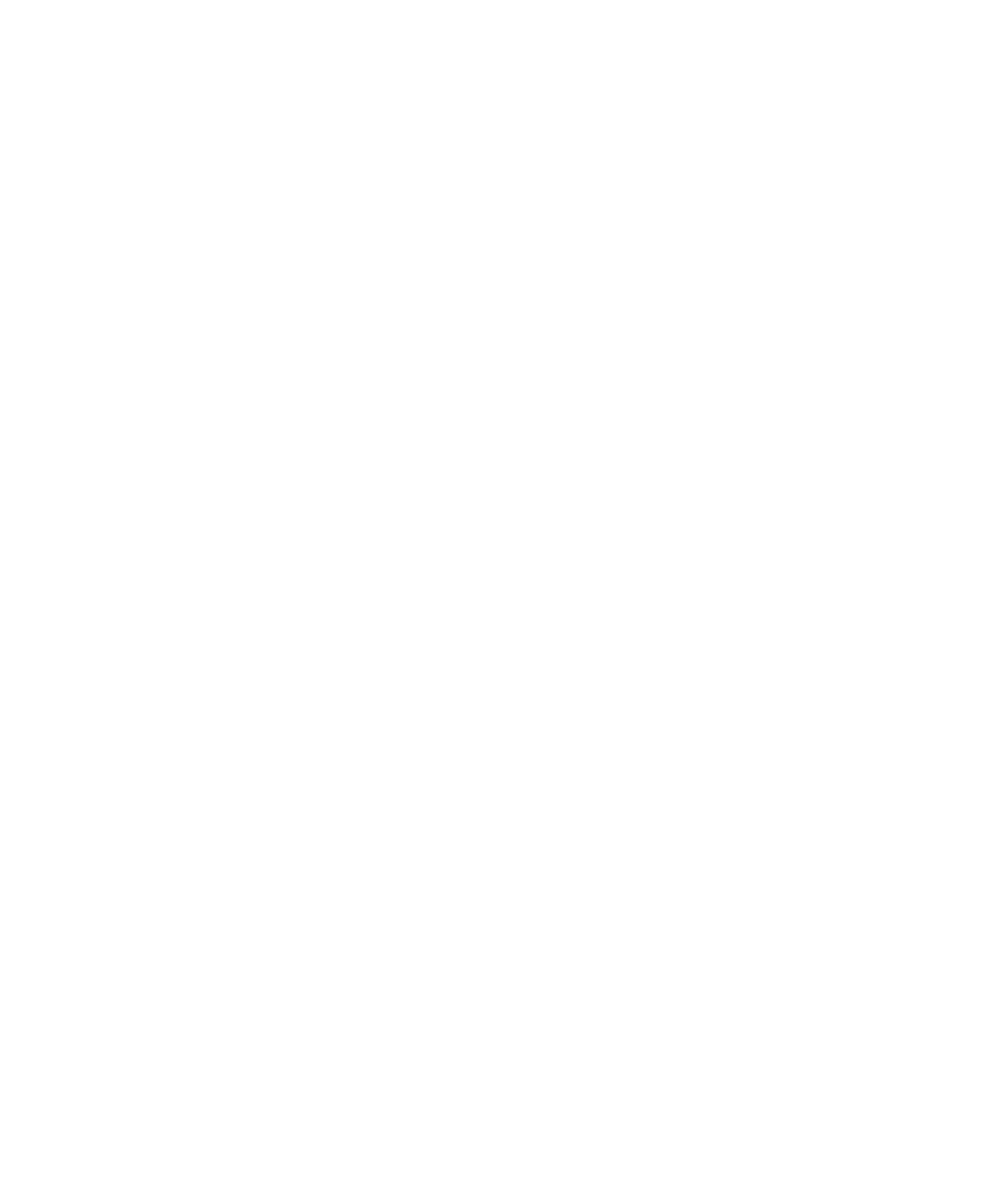
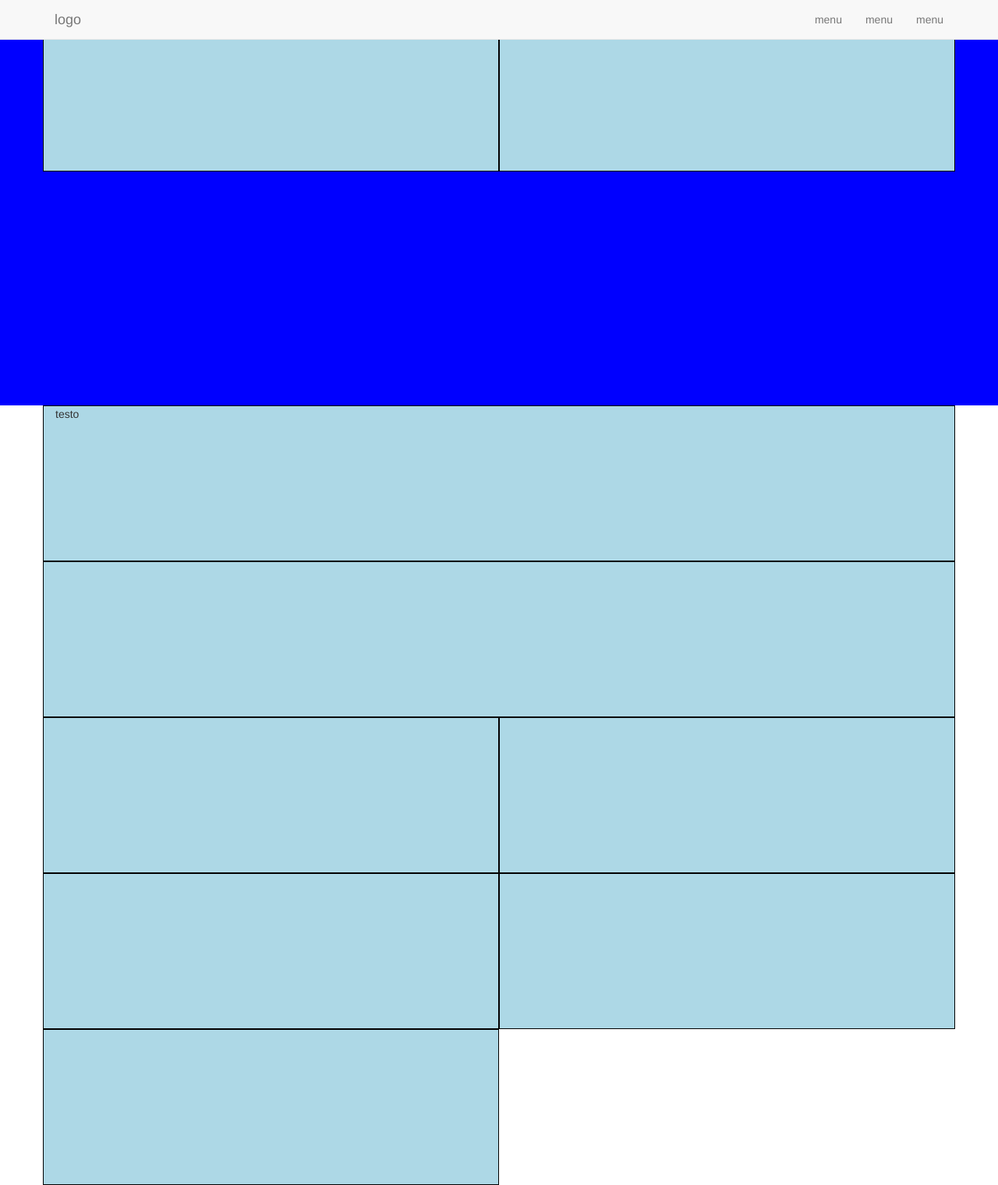
Before and after one commit to sartori-marco/html-css-digitalocean, a plain HTML site: page index.html in a window 1280 px wide. Shown: the whole page at 78% size. Before the commit the page ends 800 px from the top, so only its background shows below. Drawn offline with nearby package versions, Linux system fonts and the light colour scheme.

Commit message:
add section

```diff
--- a/css/style.css
+++ b/css/style.css
@@ -0,0 +1,14 @@
+.debug [class*='col-']{
+  background-color: lightblue;
+  border: 1px solid black;
+  height: 200px;
+}
+
+/* start jumbotron */
+#jumbotron{
+  background-color: blue;
+  height: 500px;
+  margin-top: 20px;
+}
+
+/* end jumbotron */
--- a/index.html
+++ b/index.html
@@ -5,8 +5,126 @@
   <meta name="viewport" content="width=device-width, initial-scale=1.0">
   <meta http-equiv="X-UA-Compatible" content="ie=edge">
   <title>Document</title>
+  <link rel="stylesheet" href="css/style.css">
+  <link rel="stylesheet" href="https://stackpath.bootstrapcdn.com/bootstrap/3.4.1/css/bootstrap.min.css" integrity="sha384-HSMxcRTRxnN+Bdg0JdbxYKrThecOKuH5zCYotlSAcp1+c8xmyTe9GYg1l9a69psu" crossorigin="anonymous">
 </head>
 <body>
 
+  <!-- start header -->
+  <header>
+  <!--start nav -->
+  <div class="container">
+    <nav class="navbar navbar-default navbar-fixed-top ms_navbar">
+  <div class="container">
+    <!-- Brand and toggle get grouped for better mobile display -->
+    <div class="navbar-header">
+      <button type="button" class="navbar-toggle collapsed" data-toggle="collapse" data-target="#bs-example-navbar-collapse-1" aria-expanded="false">
+        <span class="sr-only">Toggle navigation</span>
+        <span class="icon-bar"></span>
+        <span class="icon-bar"></span>
+        <span class="icon-bar"></span>
+      </button>
+      <a class="navbar-brand" href="#">logo</a>
+    </div>
+
+    <div class="collapse navbar-collapse" id="bs-example-navbar-collapse-1">
+      <ul class="nav navbar-nav navbar-right">
+        <li><a href="#">menu</a></li>
+        <li><a href="#">menu</a></li>
+        <li><a href="#">menu</a></li>
+      </ul>
+    </div><!-- /.navbar-collapse -->
+  </div><!-- /.container-->
+    </nav>
+  </div>
+  <!-- end nav -->
+  <!-- start jumbotron -->
+  <section id="jumbotron">
+    <!-- start container -->
+    <div class="container">
+      <!-- start row -->
+      <div class="row debug">
+        <div class="col-xs-12 col-sm-6">
+
+        </div>
+        <div class="col-xs-12 col-sm-6">
+
+        </div>
+      </div>
+      <!-- end row -->
+    </div>
+    <!-- end container -->
+  </section>
+  <!-- /* end jumbotron */ -->
+  </header>
+  <!-- end header -->
+  <!-- start main -->
+  <main>
+    <!-- start section loghi -->
+    <section id="loghi" class="debug">
+      <!-- start container -->
+      <div class="container">
+        <!-- start row -->
+        <div class="row">
+          <!-- testo -->
+            <div class="col-xs-12">
+              testo
+            </div>
+          <!-- end testo -->
+        </div>
+        <!-- end row -->
+          <!-- start loghi -->
+          <div class="row">
+            <div class="col-xs-6 col-sm-12"></div>
+            <div class="col-xs-6"></div>
+            <div class="col-xs-6"></div>
+            <div class="col-xs-6"></div>
+            <div class="col-xs-6"></div>
+            <div class="col-xs-6"></div>
+
+          </div>
+      </div>
+      <!-- end container -->
+    </section>
+    <!-- end section loghi -->
+    <!-- start section deploy -->
+    <section id="deploy">
+
+    </section>
+    <!-- end section deploy -->
+    <!-- start section designed -->
+    <section id="designed">
+
+    </section>
+    <!-- end section designed -->
+    <!-- start section features -->
+    <section id="features">
+
+    </section>
+    <!-- end section features -->
+    <!-- start section world -->
+    <section id="world">
+
+    </section>
+    <!-- end section world -->
+    <!-- start section development -->
+    <section id="development">
+
+    </section>
+    <!-- end section development -->
+    <!-- start section account -->
+    <section id="account">
+
+    </section>
+    <!-- end section account -->
+  </main>
+  <!-- end main -->
+  <!-- start footer -->
+  <footer>
+
+  </footer>
+  <!-- end footer -->
+
+
 </body>
 </html>
```
Also changed, not shown: img/bg-home-1.jpg (added), img/logo_docker.png (added), img/logo_gitlab.png (added), img/logo_hashicorp.png (added), img/logo_slack.png (added), img/logo_splunk.png (added), img/rockerbox-logo.png (added), img/screenshot-create-droplet-12336b41.jpg (added), screen1.png (added), screen2.png (added), screen3.png (added).
